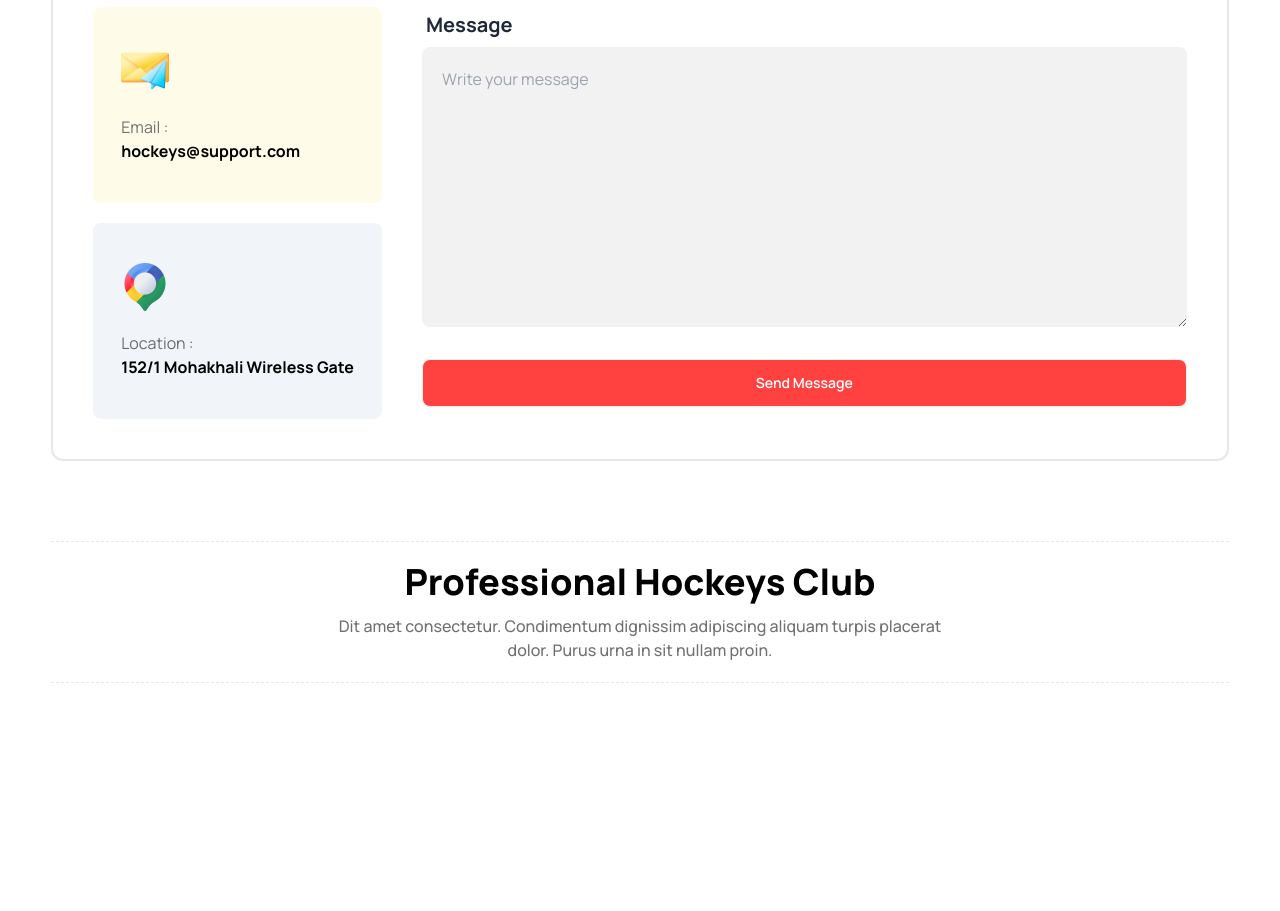
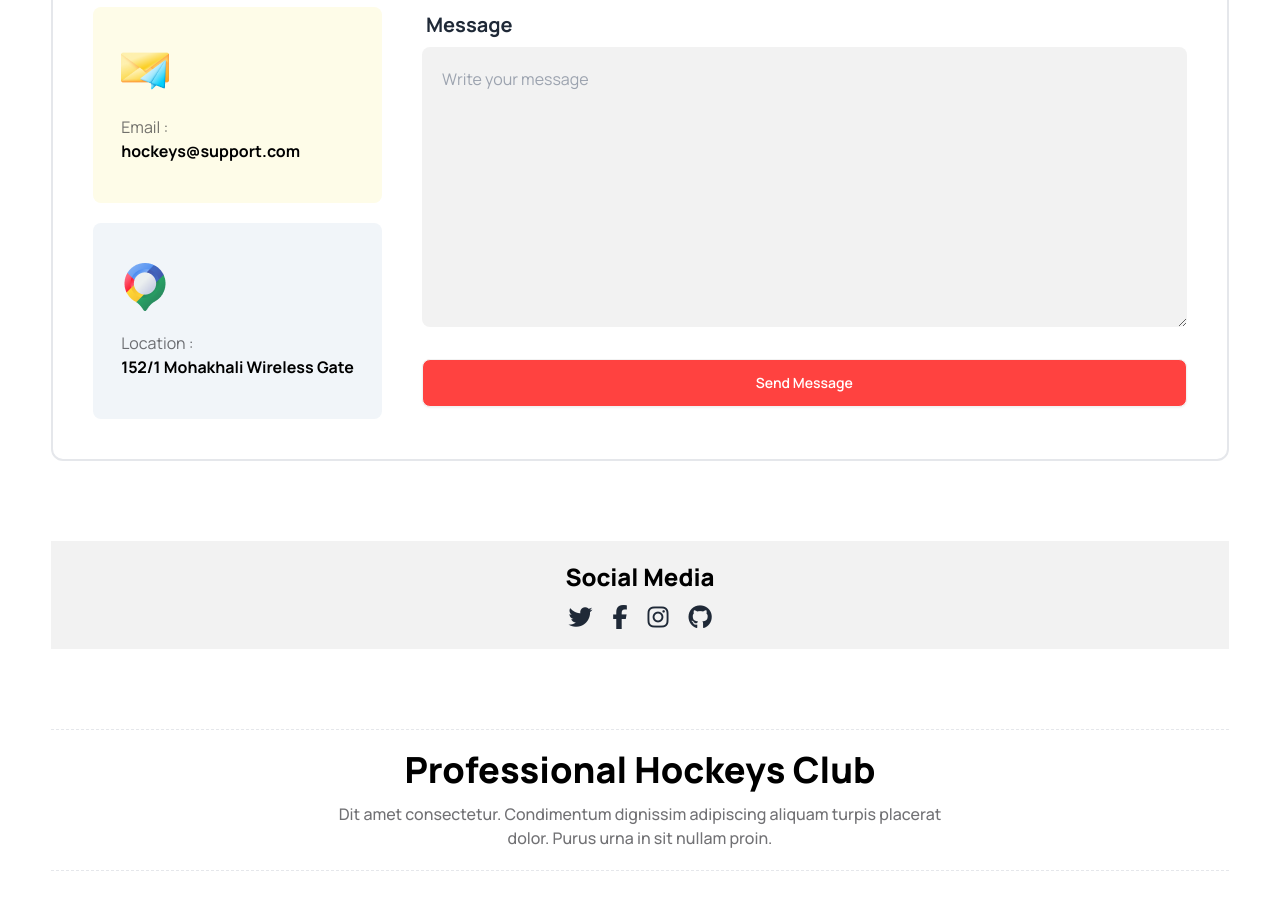
Before and after one commit to ronypk999/Hockeys, a plain HTML site: page index.html in a window 1280 px wide. Shown: the part 4559-5470 px from the top of the page. Before the commit the page ends 5282 px from the top, so only its background shows below. Drawn offline with nearby package versions, Linux system fonts and the light colour scheme.

Commit message:
added social

```diff
--- a/index.html
+++ b/index.html
@@ -577,6 +577,19 @@
             </div>
         </div>
         <div class="container mx-auto py-10">
+            <div class="space-y-3 text-center py-5 bg-base-200">
+                <h2 class="text-xl md:text-2xl text-black font-extrabold">
+                    Social Media
+                </h2>
+               <div class="flex justify-center items-center gap-5 text-2xl">
+                <i class="fa-brands fa-twitter"></i>
+                <i class="fa-brands fa-facebook-f"></i>
+                <i class="fa-brands fa-instagram"></i>
+                <i class="fa-brands fa-github"></i>
+               </div>
+            </div>
+        </div>
+        <div class="container mx-auto py-10">
             <hr class="border-dashed border-1 h-0">
             <div class="space-y-3 text-center py-5">
                 <h2 class="text-xl md:text-4xl text-black font-extrabold">
```
